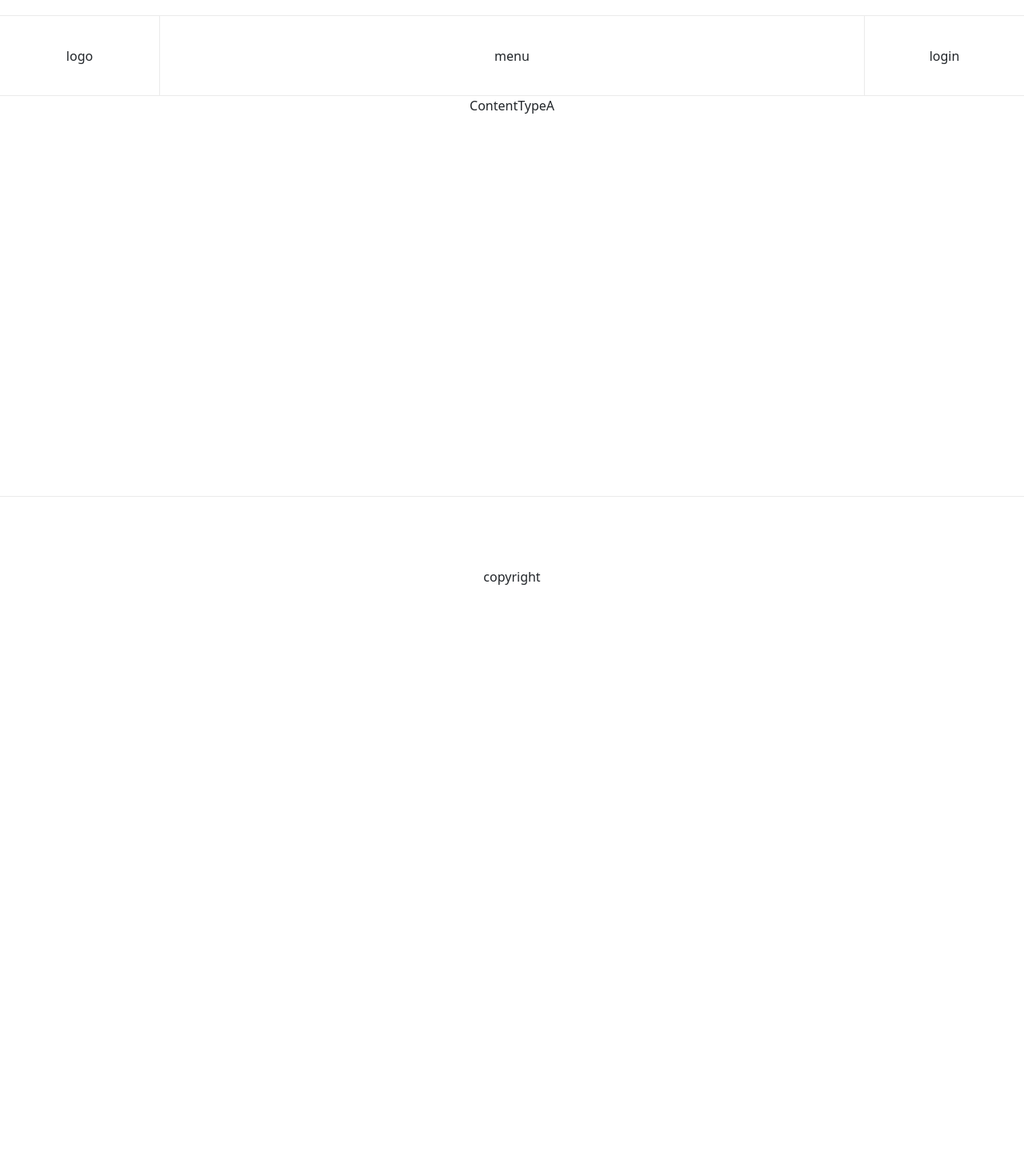
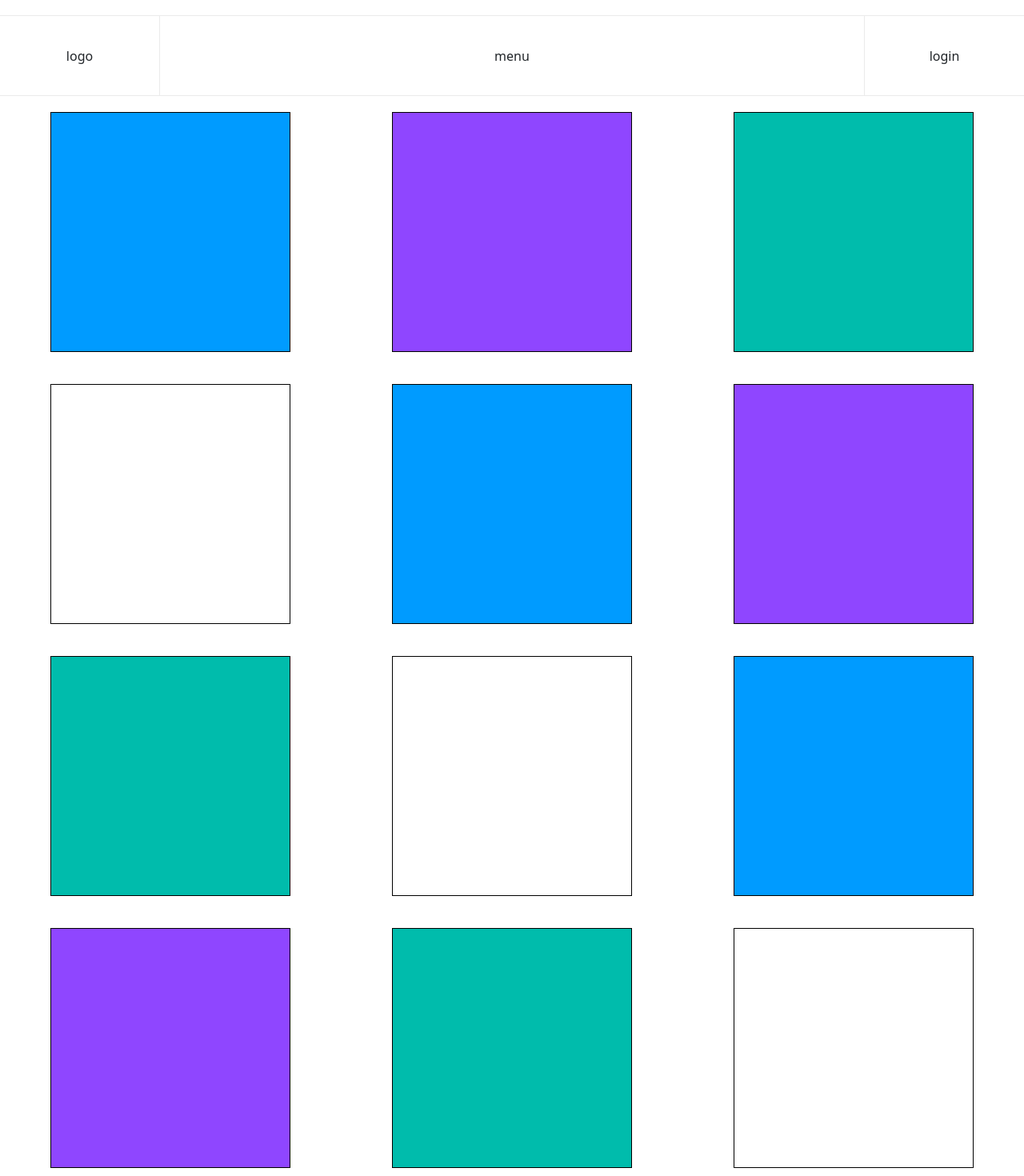
Before and after one commit to WhdWl/study-vue-vue2.0, a Vue app: page /contentTypeA in a window 1280 px wide. Shown: the part 380-1850 px from the top of the page at 80% size. Before the commit the page ends 1201 px from the top, so only its background shows below. Built offline with nearby package versions, Linux system fonts and the light colour scheme.

Commit message:
Box.vue state, props 추가

```diff
--- /dev/null
+++ b/src/components/content/Box.vue
@@ -0,0 +1,38 @@
+<template>
+  <div v-bind:class="['box', color]" v-bind:style="{width: width + 'px', height: height + 'px'}"></div>
+<!--  <div class="box" :style="{width: width + 'px', height: height + 'px'}"></div>-->
+</template>
+
+<style scoped>
+.box {
+  border: 1px solid #000;
+  margin: 20px;
+}
+.blue {
+  background: #009bff;
+}
+.purple {
+  background: #8f46ff;
+}
+.green {
+  background: #00bcac;
+}
+</style>
+
+<script>
+export default {
+  name: 'Box'
+  , props: {
+    color: {
+      type: String
+      , default: ""
+    }
+  }
+  , data() {
+    return {
+      width: 300
+      , height: 300
+    }
+  }
+}
+</script>
--- a/src/views/ContentTypeA.vue
+++ b/src/views/ContentTypeA.vue
@@ -1,18 +1,46 @@
 <template>
   <div>
-    ContentTypeA
+    <Box color="blue"/>
+    <Box color="purple"/>
+    <Box color="green"/>
+    <Box/>
+    <Box color="blue"/>
+    <Box color="purple"/>
+    <Box color="green"/>
+    <Box/>
+    <Box color="blue"/>
+    <Box color="purple"/>
+    <Box color="green"/>
+    <Box/>
   </div>
 </template>
 
 <style scoped>
 div {
-  height: 500px;
-  text-align: center;
+  display: flex;
+  flex-direction: row; /* 왼쪽부터 가로로 정렬 */
+  /* flex-direction: row-reverse; 오른쪽부터 가로로 정렬 */
+  /* flex-direction: column; 위쪽부터 세로로 정렬 */
+  /* flex-direction: column-reverse; 아래쪽부터 세로로 정렬 */
+  justify-content: space-around; /* 자식요소들의 여백을 균등하게 정렬 */
+  /* justify-content: flex-start; 시작점에 맞춰 정렬 */
+  /* justify-content: flex-end; 끝점에 맞춰 정렬 */
+  /* justify-content: center; 가운데 정렬 */
+  /* justify-content: space-between; 여백을 균등하게 정렬 */
+  align-items: flex-start; /* 위에부터 수직방향으로 정렬 */
+  /* align-items: center; 가운데로부터 수직방향으로 정렬 */
+  /* align-items: flex-end; 아래부터 수직방향으로 정렬 */
+  flex-wrap: wrap;
 }
 </style>
 
 <script>
+import Box from '@/components/content/Box.vue'
+
 export default {
-  name: "ContentTypeA"
+  name: 'ContentTypeA'
+  , components: {
+    Box
+  }
 }
 </script>
```
